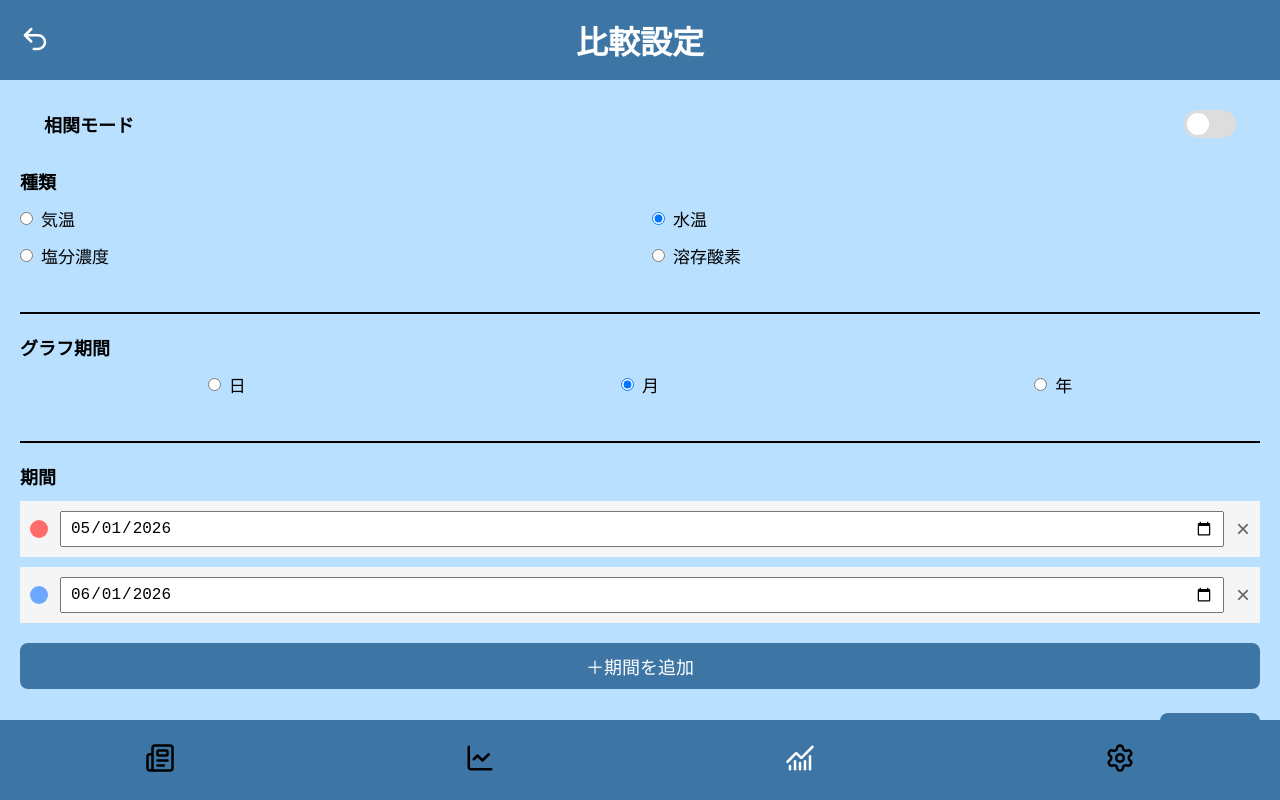
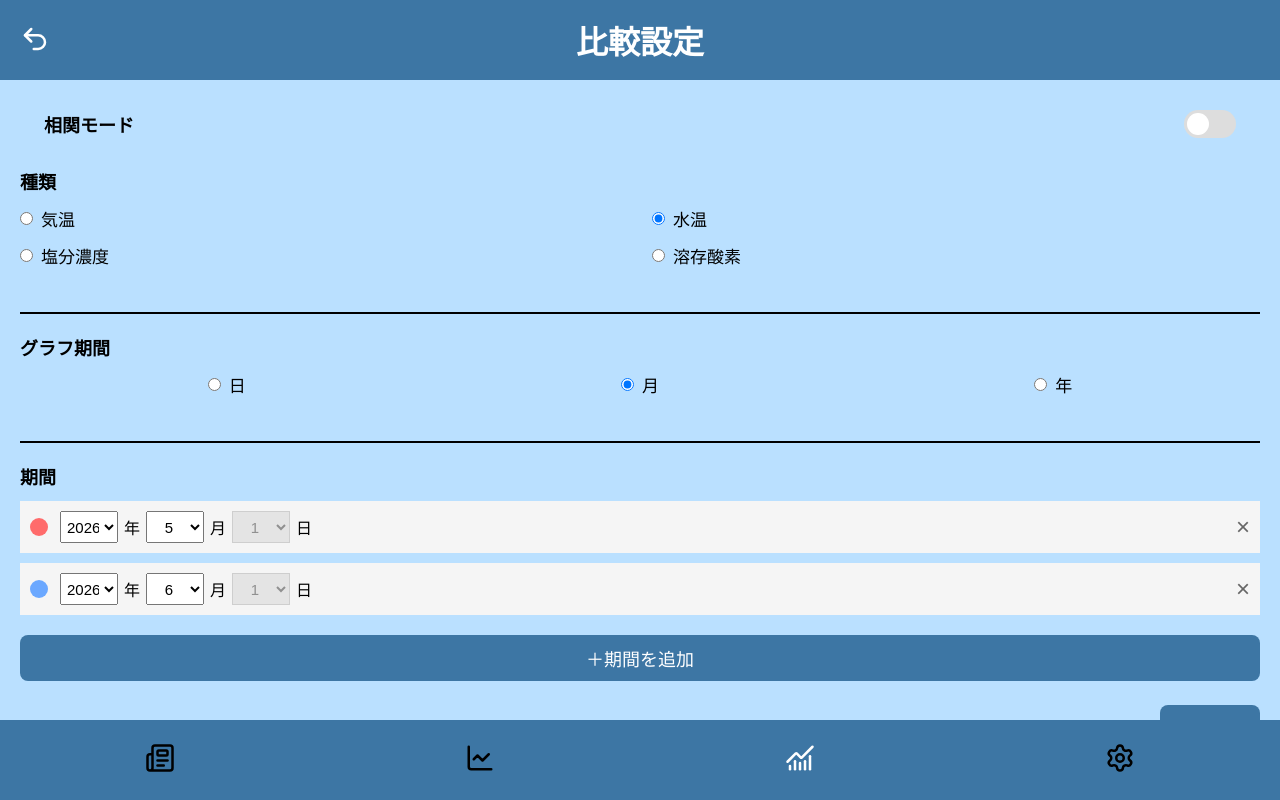
Before and after one commit to mumn06n-bit/Kitsunezaki, a React (Vite) app in the folder frontend/: page /compare-setting in a window 1280 px wide. Built offline with nearby package versions, Linux system fonts and the light colour scheme.

Commit message:
比較設定画面完成、グラフ途中、設定画面微調整

```diff
--- a/frontend/src/pages/ComparePage/CompareSetting.css
+++ b/frontend/src/pages/ComparePage/CompareSetting.css
@@ -193,6 +193,7 @@
     cursor: pointer;
 }
 
+/* エラーメッセージ */
 .error-message {
     margin-top: 10px;
 
@@ -202,3 +203,40 @@
 
     font-weight: bold;
 }
+
+/*  */
+.period-select-area{
+
+    display:flex;
+
+    align-items:center;
+
+    gap:6px;
+
+    flex:1;
+
+}
+
+/*  */
+.period-select-area select{
+
+    width:58px;
+
+    height:32px;
+
+    text-align:center;
+
+    font-size:15px;
+
+    padding: 2px;
+
+}
+
+/*  */
+.period-select-area select:disabled{
+
+    background:#dddddd;
+
+    color:#666666;
+
+}
--- a/frontend/src/pages/ComparePage/CompareSetting.tsx
+++ b/frontend/src/pages/ComparePage/CompareSetting.tsx
@@ -5,6 +5,7 @@ import PageLayout from "@/components/PageLayout";
 
 export default function CompareSettingPage() {
 
+  // ナビゲーション
   const navigate = useNavigate();
 
   // 相関モード
@@ -22,12 +23,16 @@ export default function CompareSettingPage() {
     {
       id: 1,
       color: "#ff6b6b",
-      date: "2026-05-01",
+      year: 2026,
+      month: 5,
+      day: 1,
     },
     {
       id: 2,
       color: "#6ba8ff",
-      date: "2026-06-01",
+      year: 2026,
+      month: 6,
+      day: 1,
     },
   ]);
 
@@ -74,7 +79,9 @@ export default function CompareSettingPage() {
     const newPeriod = {
       id: Date.now(),
       color: newColor,
-      date: "2026-07-01",
+      year: 2026,
+      month: 7,
+      day: 1,
     };
 
     setPeriods(prev => [...prev, newPeriod]);
@@ -93,19 +100,64 @@ export default function CompareSettingPage() {
   // 日付変更
   const updatePeriodDate = (
     id: number,
-    date: string
+    key: "year" | "month" | "day",
+    value: number
   ) => {
 
     setPeriods(prev =>
       prev.map(period =>
         period.id === id
-          ? { ...period, date }
+          ? {
+            ...period, [key]: value,
+            day:
+              key === "year" || key === "month"
+                ? Math.min(
+                  period.day,
+                  getDaysInMonth(
+                    key === "year" ? value : period.year,
+                    key === "month" ? value : period.month
+                  )
+                )
+                : value,
+          }
           : period
       )
     );
 
   };
 
+  // 月の日数を取得する関数
+  const getDaysInMonth = (year: number, month: number) => {
+    return new Date(year, month, 0).getDate();
+  };
+
+  // 重複期間の判定
+  const hasDuplicatePeriods = () => {
+
+    const keys = periods.map((period) => {
+
+      switch (graphPeriod) {
+
+        case "year":
+          return `${period.year}`;
+
+        case "month":
+          return `${period.year}-${period.month}`;
+
+        case "day":
+          return `${period.year}-${period.month}-${period.day}`;
+
+        default:
+          return "";
+      }
+
+    });
+
+    return new Set(keys).size !== keys.length;
+
+  };
+
+  // 相関モードでの種類選択
   const toggleCorrelationSensor = (sensor: string) => {
 
     // 既に選択されている場合
@@ -125,21 +177,31 @@ export default function CompareSettingPage() {
 
   };
 
-  // 保存
+  // 設定保存
   const saveSettings = () => {
 
     // 相関モードでの種類不足のエラーメッセージ
-    if (correlationMode && correlationSensors.length < 2) {
+    if (
+      correlationMode &&
+      correlationSensors.length < 2
+    ) {
       alert("種類を2つ選択してください。");
       return;
     }
 
-    // 期間不足のエラーメッセージ
+    // 期間が設定されていない場合のエラーメッセージ
     if (periods.length === 0) {
       alert("期間が設定されていません。");
       return;
     }
 
+    // 期間が重複している場合のエラーメッセージ
+    if (hasDuplicatePeriods()) {
+      alert("期間が重複しています。");
+      return;
+    }
+
+    // 設定を保存
     const settings = {
 
       correlationMode,
@@ -150,6 +212,7 @@ export default function CompareSettingPage() {
 
     };
 
+    // localStorageに保存
     localStorage.setItem(
       "compareSettings",
       JSON.stringify(settings)
@@ -164,7 +227,7 @@ export default function CompareSettingPage() {
       title="比較設定"
       showBackButton={true}
     >
-
+      {/* 設定エリア */}
       <section className="compare-setting-area">
 
         {/* 相関モード */}
@@ -184,7 +247,6 @@ export default function CompareSettingPage() {
         </div>
 
         {/* 種類 */}
-
         {!correlationMode && (
           <div className="setting-section">
 
@@ -255,6 +317,7 @@ export default function CompareSettingPage() {
           </div>
         )}
 
+        {/* 相関モードでの種類選択 */}
         {correlationMode && (
 
           <div className="setting-section">
@@ -369,16 +432,83 @@ export default function CompareSettingPage() {
                 }}
               />
 
-              <input
-                type="date"
-                value={period.date}
-                onChange={(e) =>
-                  updatePeriodDate(
-                    period.id,
-                    e.target.value
-                  )
-                }
-              />
+              <div className="period-select-area">
+
+                {/* 年 */}
+                <select
+                  value={period.year}
+                  onChange={(e) =>
+                    updatePeriodDate(
+                      period.id,
+                      "year",
+                      Number(e.target.value)
+                    )
+                  }
+                >
+                  {Array.from({ length: 11 }, (_, i) => 2020 + i).map((year) => (
+                    <option
+                      key={year}
+                      value={year}
+                    >
+                      {year}
+                    </option>
+                  ))}
+                </select>
+
+                <span>年</span>
+
+                {/* 月 */}
+                <select
+                  value={period.month}
+                  disabled={graphPeriod === "year"}
+                  onChange={(e) =>
+                    updatePeriodDate(
+                      period.id,
+                      "month",
+                      Number(e.target.value)
+                    )
+                  }
+                >
+                  {Array.from({ length: 12 }, (_, i) => i + 1).map((month) => (
+                    <option
+                      key={month}
+                      value={month}
+                    >
+                      {month}
+                    </option>
+                  ))}
+                </select>
+
+                <span>月</span>
+
+                {/* 日 */}
+                <select
+                  value={period.day}
+                  disabled={
+                    graphPeriod === "year" ||
+                    graphPeriod === "month"
+                  }
+                  onChange={(e) =>
+                    updatePeriodDate(
+                      period.id,
+                      "day",
+                      Number(e.target.value)
+                    )
+                  }
+                >
+                  {Array.from({ length: getDaysInMonth(period.year, period.month) }, (_, i) => i + 1).map((day) => (
+                    <option
+                      key={day}
+                      value={day}
+                    >
+                      {day}
+                    </option>
+                  ))}
+                </select>
+
+                <span>日</span>
+
+              </div>
 
               <button
                 className="delete-button"
--- /dev/null
+++ b/frontend/src/pages/GraphPage/GraphChart.css
@@ -0,0 +1,6 @@
+.graph-chart{
+
+    width:100%;
+    height:100%;
+
+}
--- /dev/null
+++ b/frontend/src/pages/GraphPage/GraphChart.tsx
@@ -0,0 +1,54 @@
+import { useState } from "react";
+import ReactECharts from "echarts-for-react";
+import "./GraphChart.css";
+
+export default function GraphChart() {
+
+  // ダミーデータ100日分を作成
+  const graphData = Array.from({ length: 100 }, (_, i) => ({
+    day: i + 1,
+    value: 20 + Math.sin(i / 5) * 2 + Math.random() * 0.5,
+  }));
+
+ // EChartsの設定
+  const option = {
+    xAxis: {
+      type: "category",
+      data: graphData.map((d) => d.day),
+    },
+
+    yAxis: {
+      type: "value",
+    },
+
+    series: [
+      {
+        type: "line",
+        smooth: true,
+        data: graphData.map((d) => d.value),
+      },
+    ],
+
+    // ★ここを追加
+  dataZoom: [
+    {
+      type: "inside",
+      xAxisIndex: 0,
+      start: 0,
+      end: 15,
+      zoomLock: true,
+      moveOnMouseMove: true,
+      moveOnMouseWheel: false,
+    },
+  ],
+  };
+
+  return (
+    <div className="graph-chart">
+      <ReactECharts
+        option={option}
+        style={{ width: "100%", height: "100%" }}
+      />
+    </div>
+  );
+}
--- a/frontend/src/pages/GraphPage/GraphPage.tsx
+++ b/frontend/src/pages/GraphPage/GraphPage.tsx
@@ -1,5 +1,6 @@
 import { useState } from "react";
 import PageLayout from "@/components/PageLayout";
+import GraphChart from "./GraphChart.tsx";
 import "./GraphPage.css";
 
 export default function GraphPage() {
@@ -55,6 +56,7 @@ export default function GraphPage() {
 
       <section className="graph-area">
         {/* グラフがここに */}
+             <GraphChart />
 
       </section>
 
--- a/frontend/src/pages/SettingPage/SettingPage.css
+++ b/frontend/src/pages/SettingPage/SettingPage.css
@@ -5,7 +5,7 @@
 /* 1. ページ全体を水色の背景にして、程よい余白を作る */
 .setting-page-container {
   background-color: var(--secondary); /* colors.css の水色 #BAE0FF */
-  min-height: 100%;
+  /* min-height: 100%; */
   padding: 20px 0;                    /* 上下の余白 */
   display: flex;
   flex-direction: column;
```
